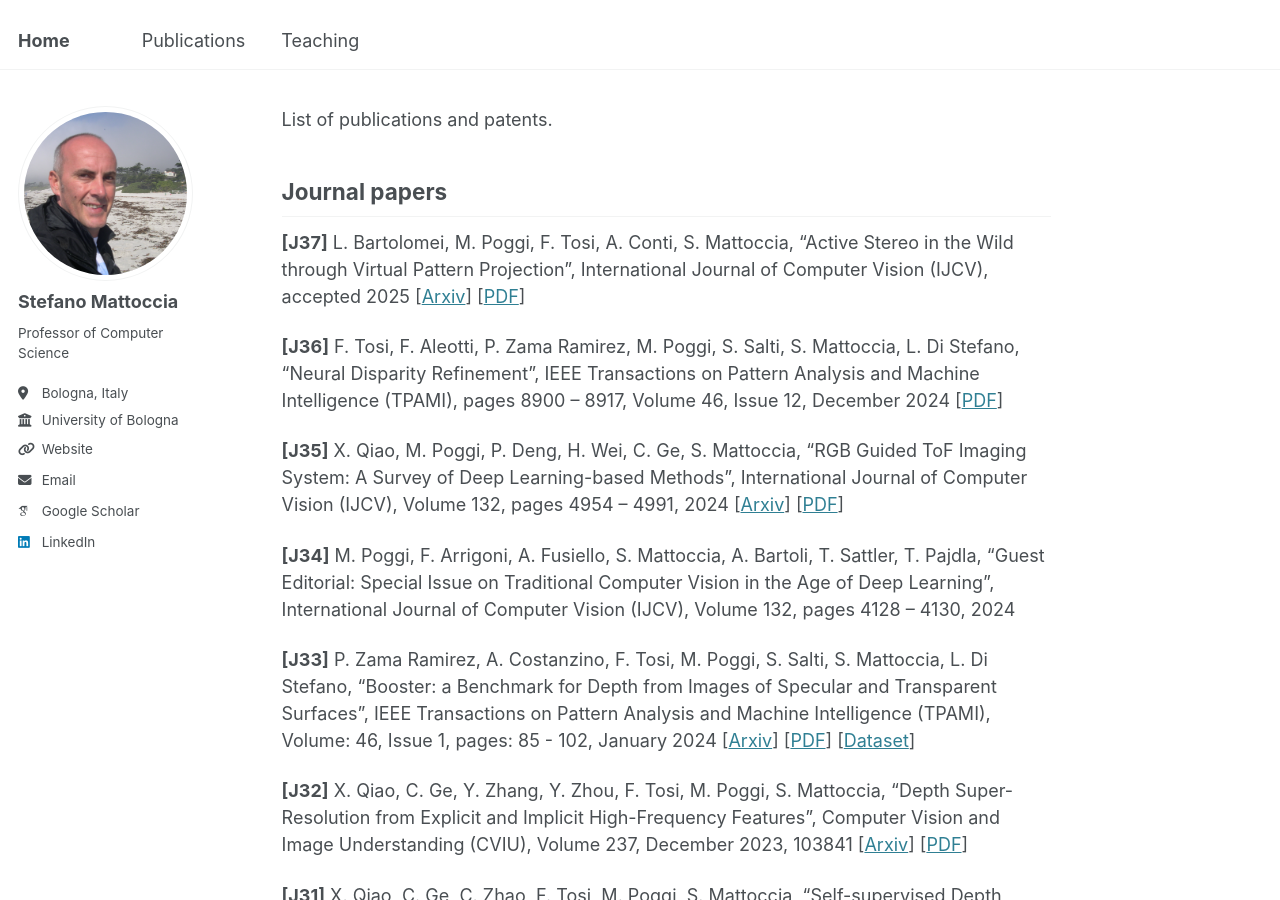
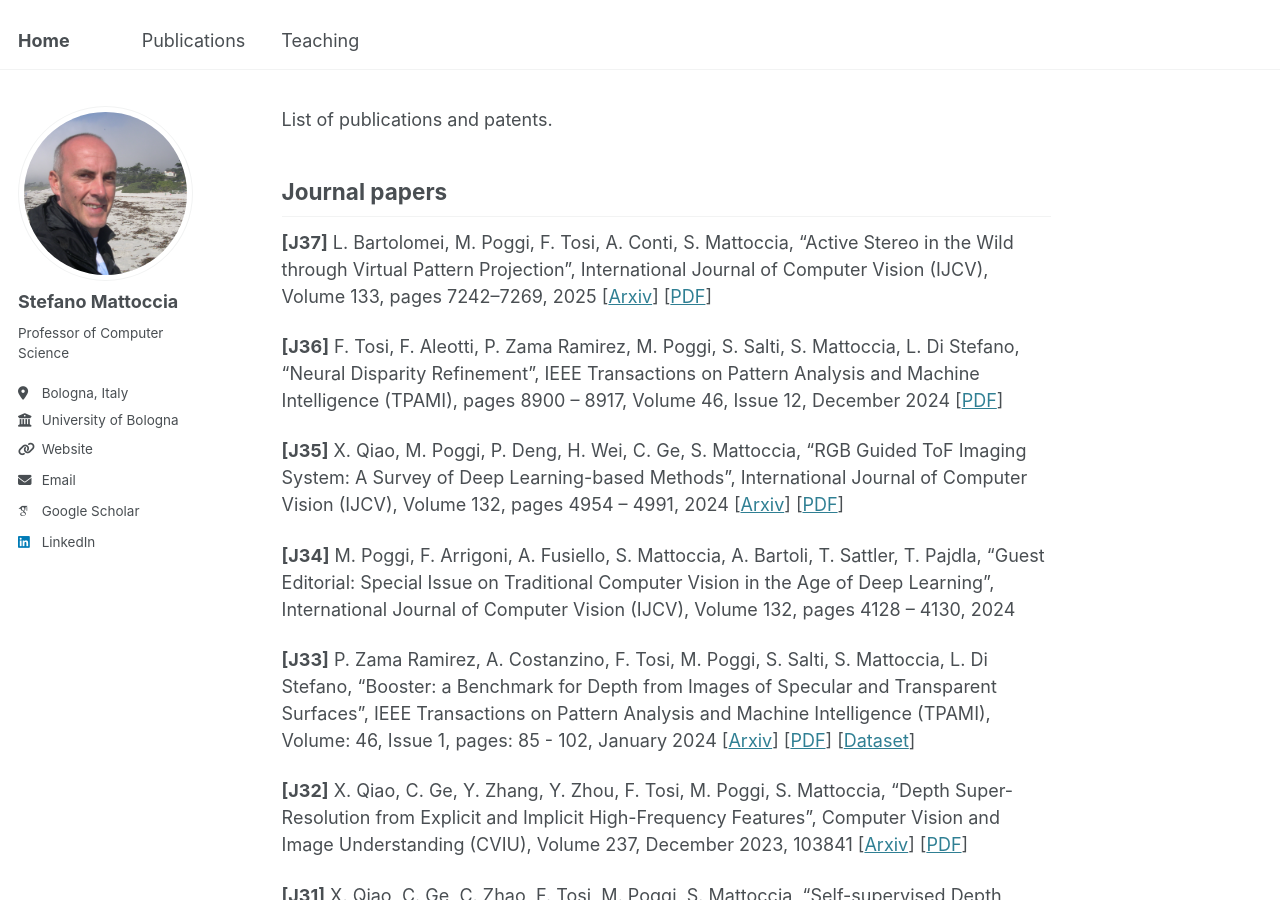
Before and after one commit to stefanomattoccia/stefanomattoccia.github.io, a Jekyll site: the page built from _pages/publications.md, in a window 1280 px wide and 900 px high. Built offline with Jekyll 4.4.1, drawn with Linux system fonts in a browser that asks for light colours; some web fonts are replaced.

Commit message:
Update publication details for journal papers

```diff
--- a/_pages/publications.md
+++ b/_pages/publications.md
@@ -12,7 +12,7 @@ List of publications and patents.
 Journal papers
 ------
 
-**[J37]** L. Bartolomei, M. Poggi, F. Tosi, A. Conti, S. Mattoccia, “Active Stereo in the Wild through Virtual Pattern Projection”,  International Journal of Computer Vision (IJCV), accepted 2025 [[Arxiv](https://arxiv.org/pdf/2406.04345)] [[PDF](https://link.springer.com/article/10.1007/s11263-025-02511-6?utm_source=rct_congratemailt&utm_medium=email&utm_campaign=nonoa_20250716&utm_content=10.1007/s11263-025-02511-6)]
+**[J37]** L. Bartolomei, M. Poggi, F. Tosi, A. Conti, S. Mattoccia, “Active Stereo in the Wild through Virtual Pattern Projection”,  International Journal of Computer Vision (IJCV), Volume 133, pages 7242–7269, 2025 [[Arxiv](https://arxiv.org/pdf/2406.04345)] [[PDF](https://link.springer.com/article/10.1007/s11263-025-02511-6?utm_source=rct_congratemailt&utm_medium=email&utm_campaign=nonoa_20250716&utm_content=10.1007/s11263-025-02511-6)]
 
 **[J36]** F. Tosi, F. Aleotti, P. Zama Ramirez, M. Poggi, S. Salti, S. Mattoccia, L. Di Stefano, “Neural Disparity Refinement”, IEEE Transactions on Pattern Analysis and Machine Intelligence (TPAMI), pages 8900 – 8917, Volume 46, Issue 12, December 2024 [[PDF](https://ieeexplore.ieee.org/stamp/stamp.jsp?arnumber=10552115)]
 
```
